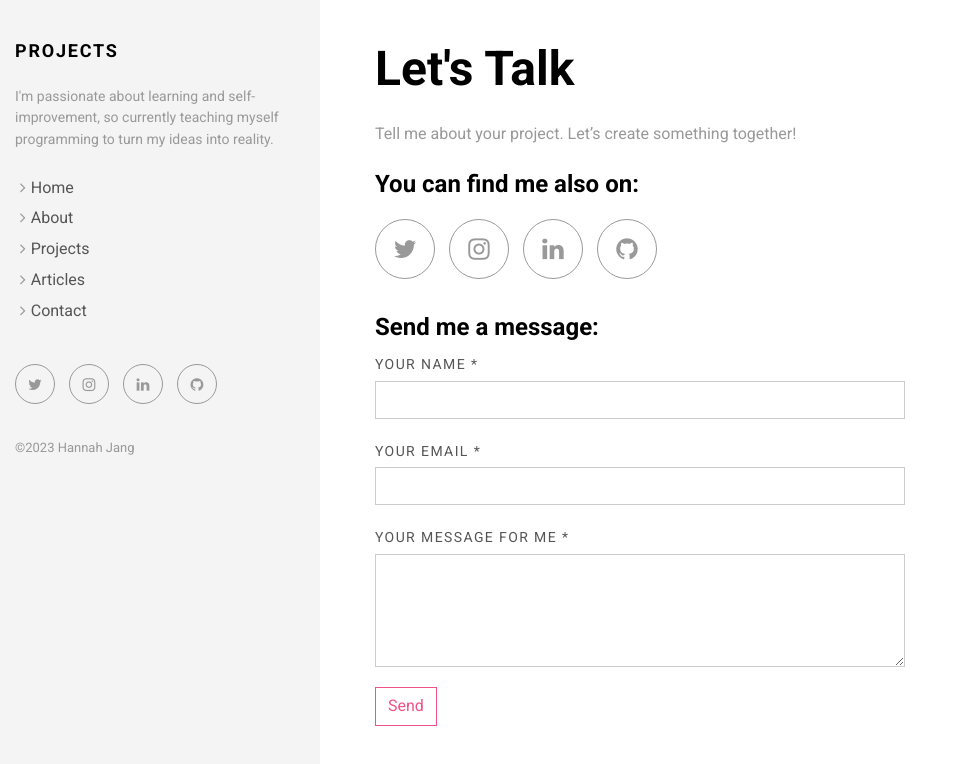
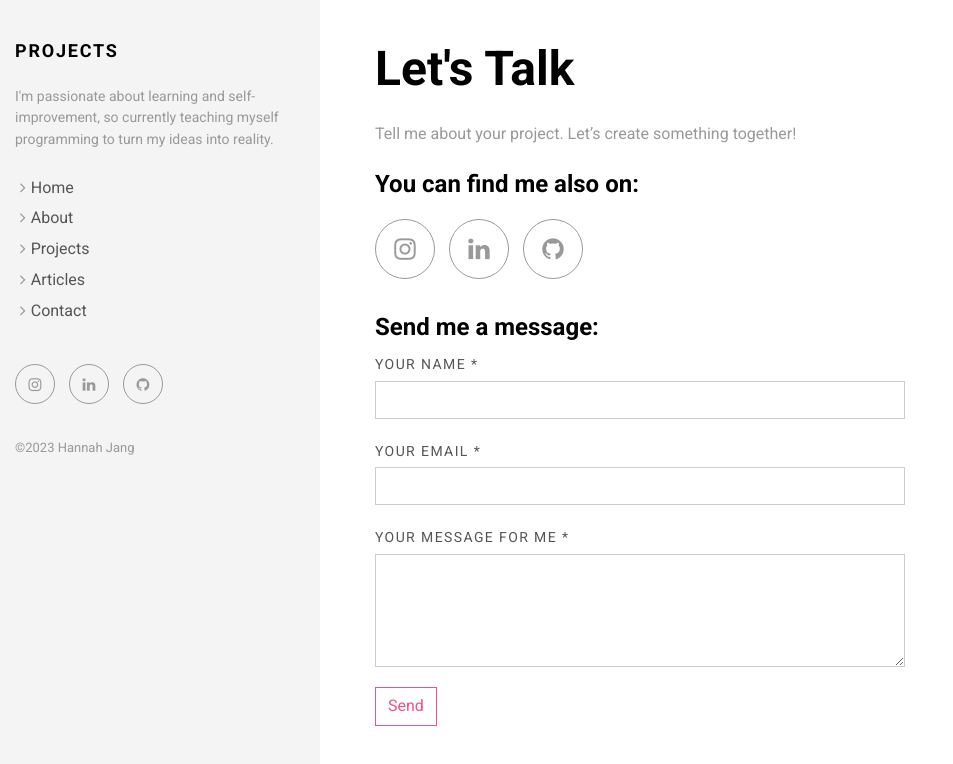
Before and after one commit to jahadev/p, a plain HTML site: page contact/index.html in a window 1280 px wide. Shown: the whole page, without its empty margins (0-953 px from the left). Drawn offline with Linux system fonts and the light colour scheme.

Commit message:
Remove inactive account

```diff
--- a/contact/index.html
+++ b/contact/index.html
@@ -72,10 +72,6 @@ if (!doNotTrack) {
 
 
 
-  <a href="https://twitter.com/_jahadev" data-animate-hover="pulse" class="external twitter" title="Twitter" rel="me">
-    <i class="fa fa-twitter"></i>
-  </a>
-
 
   <a href="https://www.instagram.com/_jahadev/" title="" class="external instagram" title="Instagram" rel="me">
     <i class="fa fa-instagram"></i>
@@ -125,10 +121,6 @@ Let&rsquo;s create something together!</p>
         <p class="social social--big">
 
 
-
-  <a href="https://twitter.com/_jahadev" class="twitter" title="Twitter" rel="me">
-    <i class="fa fa-twitter"></i>
-  </a>
 
 
   <a href="https://www.instagram.com/_jahadev/" title="" class="instagram" title="Instagram" rel="me">
```
Also changed, not shown: 404.html (+0 -4 lines), about/index.html (+0 -4 lines), categories/index.html (+0 -4 lines), portfolio/index.html (+0 -4 lines), portfolio/work1/index.html (+0 -4 lines), portfolio/work10/index.html (+0 -4 lines), portfolio/work2/index.html (+0 -4 lines), portfolio/work3/index.html (+0 -4 lines), portfolio/work4/index.html (+0 -4 lines), portfolio/work5/index.html (+0 -4 lines), portfolio/work6/index.html (+0 -4 lines), portfolio/work7/index.html (+0 -4 lines), portfolio/work8/index.html (+0 -4 lines), portfolio/work9/index.html (+0 -4 lines), 1 more files, 1 other file.
